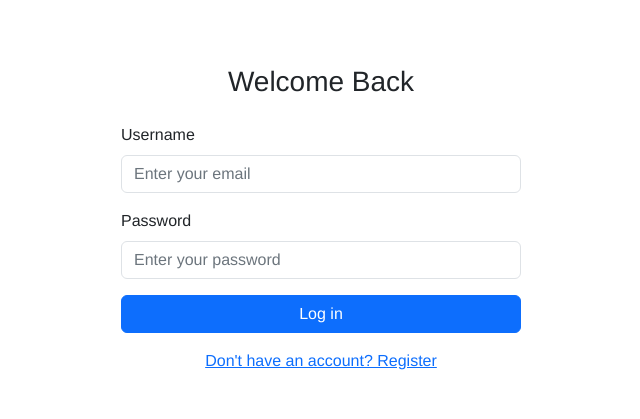
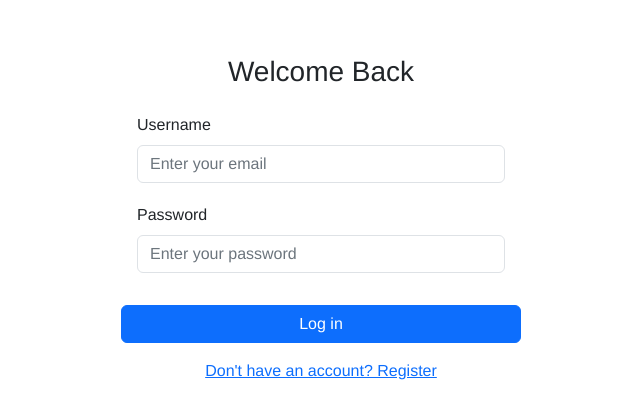
Before and after one commit to dmwcs/ci_cd-demo, a React (Vite) app: page /login in a window 1280 px wide. Shown: the part 181-600 px from the top of the page, without its empty margins (319-959 px from the left). Built offline with nearby package versions, Linux system fonts and the light colour scheme.

Commit message:
finish login page ui

```diff
--- a/src/app/Login/Login.tsx
+++ b/src/app/Login/Login.tsx
@@ -15,7 +15,7 @@ const Login = () => {
 
   const handleSubmit = (e: React.FormEvent) => {
     e.preventDefault();
-    console.log(formData);
+    //User axios to fetch backend api to login
   };
 
   return (
@@ -26,7 +26,8 @@ const Login = () => {
         onSubmit={handleSubmit}
       >
         <h1 className='align-self-center fs-3 '>Welcome Back</h1>
-        <Form.Group controlId='username'>
+
+        <Form.Group controlId='username' className='px-3 mb-1'>
           <Form.Label>Username</Form.Label>
           <Form.Control
             type='text'
@@ -37,7 +38,7 @@ const Login = () => {
             }
           />
         </Form.Group>
-        <Form.Group controlId='password'>
+        <Form.Group controlId='password' className='px-3 mb-3'>
           <Form.Label>Password</Form.Label>
           <Form.Control
             type='password'
```
